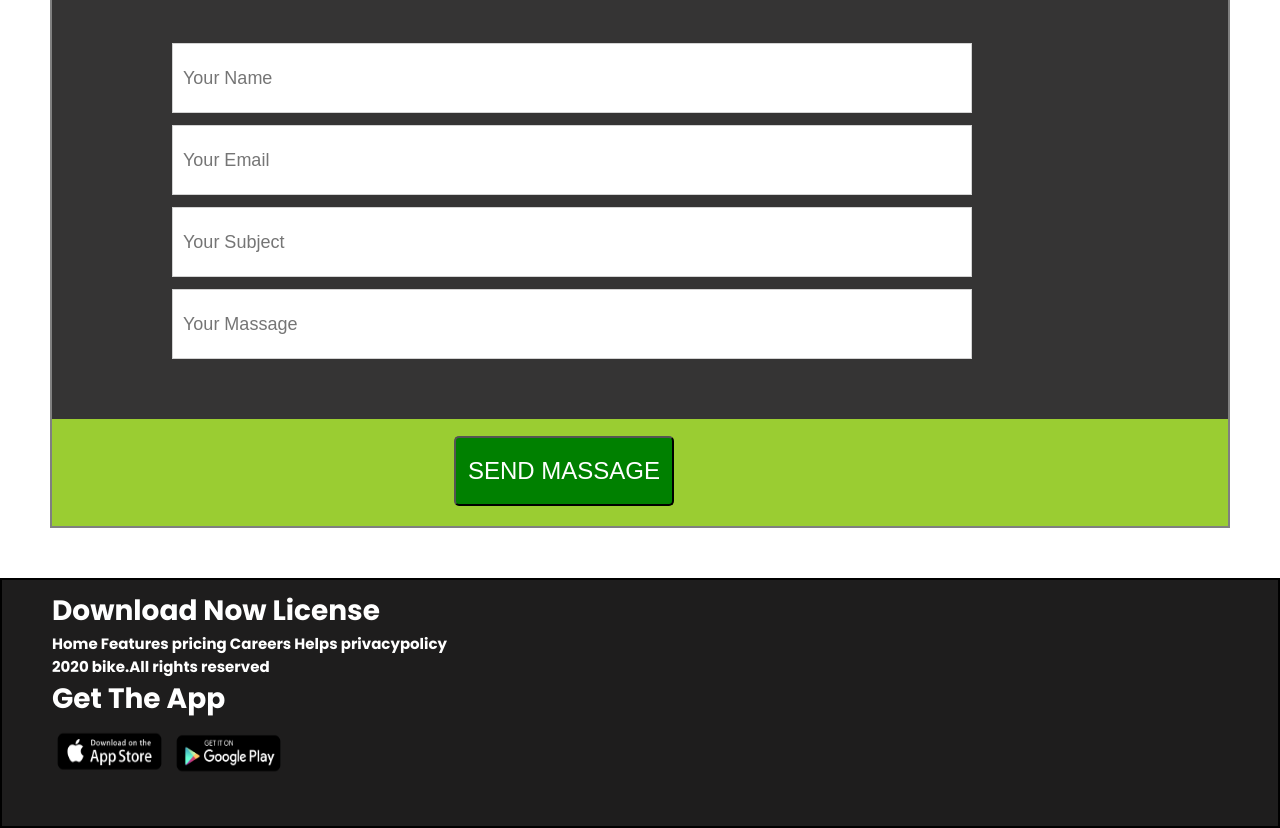
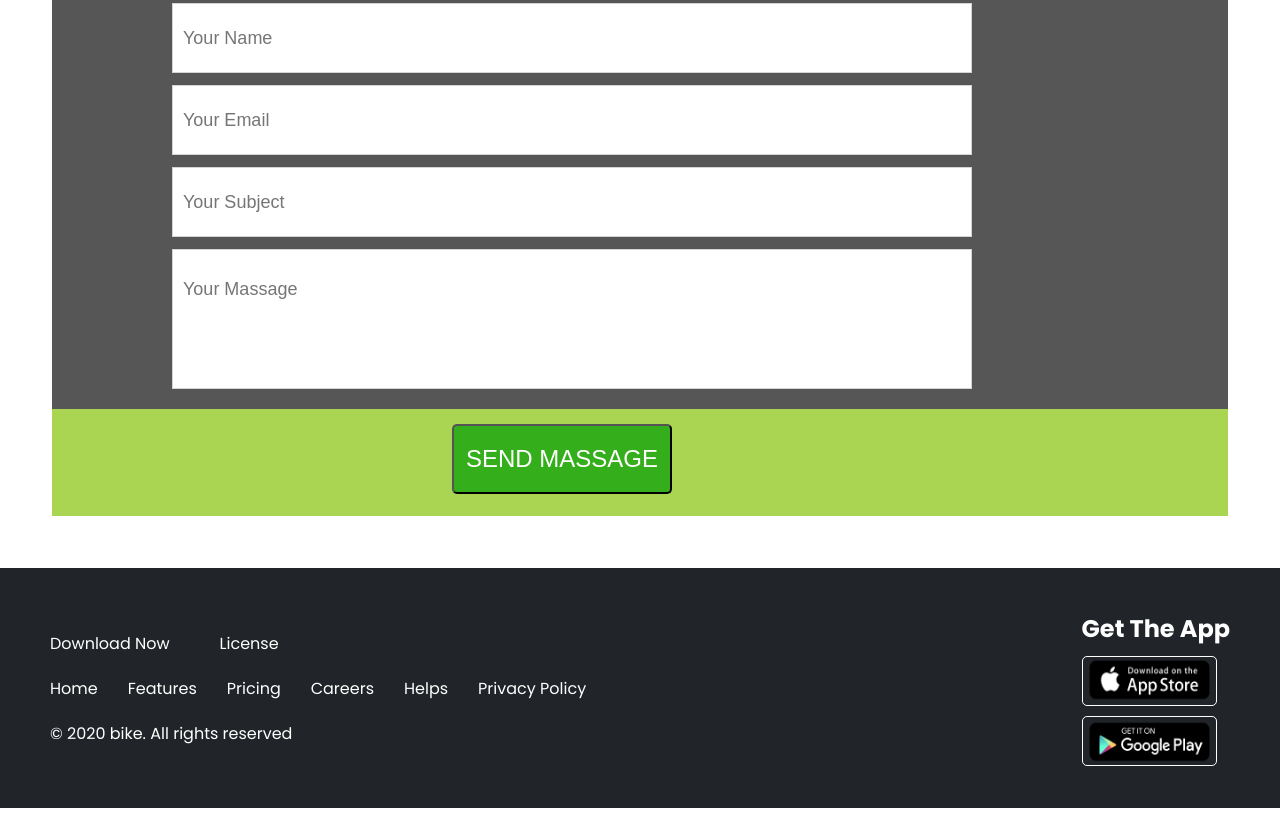
Before and after one commit to zakia-jue/Assignment-1, a plain HTML site: page index.html in a window 1280 px wide. Shown: the part 4792-5620 px from the top of the page. Drawn offline with Linux system fonts and the light colour scheme.

Commit message:
new changes

```diff
--- a/index.html
+++ b/index.html
@@ -7,6 +7,9 @@
 
 <!-- html css relation link here -->
 <link rel="stylesheet" href="./styles.css">
+
+<!-- html responsive css relation link hrre  -->
+<link rel="stylesheet" href="./responsiv.css">
 
 <!-- google font relation link here -->
 <link rel="preconnect" href="https://fonts.googleapis.com">
@@ -206,7 +209,7 @@
 <input class="contect-inputs" type="text" placeholder="Your Name">
 <input class="contect-inputs" type="text" placeholder="Your Email">
 <input class="contect-inputs" type="text" placeholder="Your Subject">
-<input class="contect-inputs" type="text" placeholder="Your Massage">
+<input class="contect-inputs-m" type="text" placeholder="Your Massage">
 </div>
 <div class="button-div">
 <button class="contect-button">SEND MASSAGE</button>
@@ -215,24 +218,32 @@
 <!-- contect section end here  -->
 
 <!-- footer area start here -->
-
-<footer class="web-footer">
-
-<div class="footer-div">
-<h4 id="footer-text-1">Download Now  License</h4>
-<h5 id="footer-text-2">Home   Features   pricing   Careers   Helps   privacypolicy</h5>
-<h5 id="footer-text-3">2020 bike.All rights reserved</h5>
-
-<h3 class="app-heading">Get The App</h3>
-<img class="footer-img" src="./images/App Store.png" alt="app">
-<img class="footer-img" src="./images/Google-Play.png" alt="google-play">
+<footer class="footer">
+<div class="div-1">
+  <ul class="footer-line-1">
+    <li>Download Now </li>
+    <li>License</li>
+  </ul>
+   <ul class="footer-line-2">
+    <li>Home</li>
+    <li>Features</li>
+    <li>Pricing</li>
+    <li>Careers</li>
+    <li>Helps</li>
+    <li>Privacy Policy</li>
+   </ul>
+<p>© 2020 bike. All rights reserved</p>
 </div>
 
-</footer>
-
-<!-- footer area end here  -->
+<div class="div-2">
+<h2>Get The App</h2>
+<img class="footer-img-1" src="./images/App Store.png" alt="app-img">
+<img class="footer-img-2" src="./images/Google-Play.png" alt="google-img">
+</div>
 
 
+
+</footer>
 
 
 
--- a/styles.css
+++ b/styles.css
@@ -140,7 +140,7 @@ border-radius: 5px;}
 #button-a{margin-top: 107px;}
 
 .box-button:hover{cursor: pointer;
-background-color: rgb(234, 103, 55);
+background-color: rgba(237, 127, 88, 0.889);
 color: white; border-radius: 5px;}
 /* latest model area end here  */
 
@@ -250,63 +250,84 @@ padding-right: 35px; padding-top: 10px;}
 
 /* services section end hare */
 /* contect section start here */
-.contect-area{ border: 2px solid gray;
-height: 650px; margin: 50px;}
+.contect-area{ border: 2px solid white;
+height: 640px; margin: 50px;}
 
 .contact-header{font-size: 50px;
    font-weight: 600;
 text-align: center;
-border: 2px solid yellowgreen;
-padding: 12px; color: white;
-background-color: yellowgreen;}
+border: 2px solid  rgba(153, 205, 50, 0.837);
+padding: 12px;
+color: white;
+background-color: rgba(153, 205, 50, 0.837);}
 
 .contect-inputs{height: 70px;
    width: 800px; border: 1px solid lightgray;
 font-size: 18px; font-weight: 250;
 padding-left: 10px;}
 
-.contact-input-area{background-color: rgb(53, 52, 52);
-padding: 60px; padding-left: 120px;
+.contect-inputs-m{height: 140px;
+   width: 800px; border: 1px solid lightgray;
+font-size: 18px; font-weight: 250;
+padding-left: 10px;
+padding-bottom: 60px;}
+
+.contact-input-area{background-color: rgba(53, 52, 52, 0.831);
+padding: 20px; padding-left: 120px;
 display: flex;
 flex-direction: column;
 gap: 12px;}
 
 .contect-button{height: 70px;
-width: 220px; font-size: 24px; background-color: green;
+width: 220px; font-size: 24px; background-color: rgba(5, 158, 5, 0.702);
 border-radius: 5px; color: white;}
 
 .contect-button:hover{cursor: pointer;
-background-color: rgb(16, 100, 16);}
+background-color: rgba(9, 130, 9, 0.852);}
 
 
-.button-div{border: 2px solid yellowgreen;
+.button-div{border: 2px solid  rgba(153, 205, 50, 0.837)wgreen;
 height: 107px; padding-left: 400px;
 padding-top: 15px;
-background-color: yellowgreen;}
+background-color:  rgba(153, 205, 50, 0.837);}
 
 /* contect section end here  */
 
 /* footer area start here */
 
+.footer{background-color: #212529;
+color: white;
+height: 240px;
+margin: auto;
+display: flex;
+justify-content: space-between;
+align-items: center;
+padding-left: 50px;
+padding-right: 50px;
+}
+.footer-img-1{height: 50px;
+width: 135px;
+border: 1px solid white;
+border-radius: 5px;
+}
+.footer-img-2{height: 50px;
+   width: 135px;
+   border: 1px solid white;
+   border-radius: 5px;
+   }
+.div-2{flex-direction: column;
+display: flex;
+gap: 10px;}
+.div-2:hover{cursor: pointer;}
 
-.footer-img{height: 60px;
-width: 115px;
-padding-bottom: 15px;}
+.footer-line-1{display: flex;
+list-style-type: none;
+gap: 50px; padding-bottom: 20px;}
 
-.web-footer{ color: white;
-background-color: rgb(30, 29, 29);
-border: 2px solid black;
-height: 250px;}
+.footer-line-2{display: flex;
+   list-style-type: none;
+gap: 30px; padding-bottom: 20px;}
 
-#footer-text-1{font-size: 28px;
-padding-top: 10px;}
-
-#footer-text-2{font-size: 15px;}
-#footer-text-3{font-size: 15px;}
-
-.app-heading{font-size: 28px;
-padding-bottom: 10px;}
-
-.web-footer{padding-left: 50px;}
+.div-1:hover{cursor: pointer;}
 
 /* footer area end here  */
```
Also changed, not shown: responsiv.css (added).
